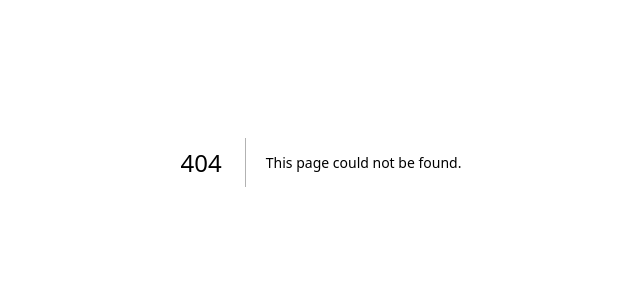
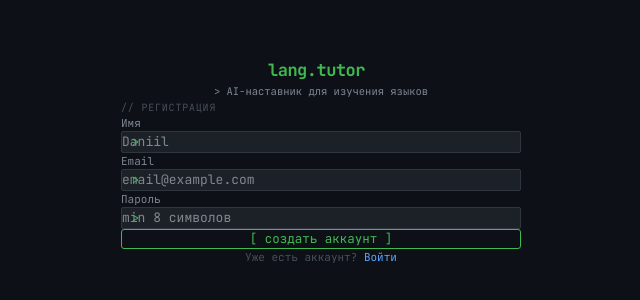
Before and after one commit to VDV001/lexis, a Next.js app in the folder lexis-web/: page /register in a window 1280 px wide. Before the commit this address had no page. Shown: the part 238-538 px from the top of the page, without its empty margins (319-959 px from the left). Built offline with nearby package versions, Linux system fonts and the light colour scheme; no server answers.

Commit message:
feat: auth pages (login + register) with Seldon Vault style

```diff
--- /dev/null
+++ b/lexis-web/app/(auth)/layout.tsx
@@ -0,0 +1,22 @@
+export default function AuthLayout({
+  children,
+}: {
+  children: React.ReactNode;
+}) {
+  return (
+    <div className="flex h-screen items-center justify-center">
+      <div className="w-full max-w-[400px] px-4">
+        <div className="mb-8 text-center">
+          <h1 className="text-[17px] font-bold text-[var(--green)] tracking-[-0.5px]">
+            lang.tutor
+            <span className="inline-block w-[9px] h-[16px] bg-[var(--green)] ml-[2px] align-middle animate-blink" />
+          </h1>
+          <p className="text-[10.5px] text-[var(--text2)] mt-1">
+            {'>'} AI-наставник для изучения языков
+          </p>
+        </div>
+        {children}
+      </div>
+    </div>
+  );
+}
--- /dev/null
+++ b/lexis-web/app/(auth)/login/page.tsx
@@ -0,0 +1,101 @@
+"use client";
+
+import { useState } from "react";
+import { useRouter } from "next/navigation";
+import Link from "next/link";
+import api, { ApiError } from "@/lib/api";
+import { useSessionStore } from "@/lib/stores/session";
+
+interface AuthResponse {
+  user: { id: string; email: string; display_name: string; avatar_url: string | null };
+  access_token: string;
+  refresh_token: string;
+}
+
+export default function LoginPage() {
+  const router = useRouter();
+  const setAuth = useSessionStore((s) => s.setAuth);
+  const [email, setEmail] = useState("");
+  const [password, setPassword] = useState("");
+  const [error, setError] = useState("");
+  const [loading, setLoading] = useState(false);
+
+  async function handleSubmit(e: React.FormEvent) {
+    e.preventDefault();
+    setError("");
+    setLoading(true);
+    try {
+      const res = await api.post<AuthResponse>("/auth/login", { email, password });
+      setAuth(res.user, res.access_token);
+      router.push("/chat");
+    } catch (err) {
+      if (err instanceof ApiError) {
+        setError(err.detail);
+      } else {
+        setError("Ошибка соединения");
+      }
+    } finally {
+      setLoading(false);
+    }
+  }
+
+  return (
+    <form onSubmit={handleSubmit}>
+      <div className="text-[10px] text-[var(--text3)] uppercase tracking-[0.8px] mb-3">
+        {'// '}Вход
+      </div>
+
+      {error && (
+        <div className="mb-4 p-3 text-[12px] text-[var(--red)] bg-[rgba(248,81,73,0.06)] border border-[rgba(248,81,73,0.2)] rounded-[3px]">
+          {error}
+        </div>
+      )}
+
+      <div className="mb-3">
+        <label className="block text-[11px] text-[var(--text2)] mb-1">Email</label>
+        <div className="relative">
+          <span className="absolute left-[11px] top-1/2 -translate-y-1/2 text-[var(--green)] text-[12px]">{'>'}</span>
+          <input
+            type="email"
+            value={email}
+            onChange={(e) => setEmail(e.target.value)}
+            required
+            className="w-full bg-[var(--bg3)] border border-[var(--border)] rounded-[2px] py-[9px] px-[12px] pl-[24px] text-[13px] text-[var(--text)] outline-none focus:border-[var(--border2)] font-[family-name:var(--font-mono)]"
+            placeholder="email@example.com"
+          />
+        </div>
+      </div>
+
+      <div className="mb-4">
+        <label className="block text-[11px] text-[var(--text2)] mb-1">Пароль</label>
+        <div className="relative">
+          <span className="absolute left-[11px] top-1/2 -translate-y-1/2 text-[var(--green)] text-[12px]">{'>'}</span>
+          <input
+            type="password"
+            value={password}
+            onChange={(e) => setPassword(e.target.value)}
+            required
+            minLength={8}
+            className="w-full bg-[var(--bg3)] border border-[var(--border)] rounded-[2px] py-[9px] px-[12px] pl-[24px] text-[13px] text-[var(--text)] outline-none focus:border-[var(--border2)] font-[family-name:var(--font-mono)]"
+            placeholder="••••••••"
+          />
+        </div>
+      </div>
+
+      <button
+        type="submit"
+        disabled={loading}
+        className="w-full py-[10px] bg-transparent border border-[var(--green)] rounded-[3px] text-[12.5px] text-[var(--green)] cursor-pointer transition-all hover:bg-[rgba(63,185,80,0.08)] disabled:opacity-30 disabled:cursor-not-allowed font-[family-name:var(--font-mono)]"
+      >
+        {loading ? "..." : "[ войти ]"}
+      </button>
+
+      <p className="mt-4 text-center text-[11px] text-[var(--text3)]">
+        Нет аккаунта?{" "}
+        <Link href="/register" className="text-[var(--cyan)] hover:underline">
+          Регистрация
+        </Link>
+      </p>
+    </form>
+  );
+}
--- /dev/null
+++ b/lexis-web/app/(auth)/register/page.tsx
@@ -0,0 +1,123 @@
+"use client";
+
+import { useState } from "react";
+import { useRouter } from "next/navigation";
+import Link from "next/link";
+import api, { ApiError } from "@/lib/api";
+import { useSessionStore } from "@/lib/stores/session";
+
+interface AuthResponse {
+  user: { id: string; email: string; display_name: string; avatar_url: string | null };
+  access_token: string;
+  refresh_token: string;
+}
+
+export default function RegisterPage() {
+  const router = useRouter();
+  const setAuth = useSessionStore((s) => s.setAuth);
+  const [displayName, setDisplayName] = useState("");
+  const [email, setEmail] = useState("");
+  const [password, setPassword] = useState("");
+  const [error, setError] = useState("");
+  const [loading, setLoading] = useState(false);
+
+  async function handleSubmit(e: React.FormEvent) {
+    e.preventDefault();
+    setError("");
+    setLoading(true);
+    try {
+      const res = await api.post<AuthResponse>("/auth/register", {
+        email,
+        password,
+        display_name: displayName,
+      });
+      setAuth(res.user, res.access_token);
+      router.push("/chat");
+    } catch (err) {
+      if (err instanceof ApiError) {
+        setError(err.detail);
+      } else {
+        setError("Ошибка соединения");
+      }
+    } finally {
+      setLoading(false);
+    }
+  }
+
+  return (
+    <form onSubmit={handleSubmit}>
+      <div className="text-[10px] text-[var(--text3)] uppercase tracking-[0.8px] mb-3">
+        {'// '}Регистрация
+      </div>
+
+      {error && (
+        <div className="mb-4 p-3 text-[12px] text-[var(--red)] bg-[rgba(248,81,73,0.06)] border border-[rgba(248,81,73,0.2)] rounded-[3px]">
+          {error}
+        </div>
+      )}
+
+      <div className="mb-3">
+        <label className="block text-[11px] text-[var(--text2)] mb-1">Имя</label>
+        <div className="relative">
+          <span className="absolute left-[11px] top-1/2 -translate-y-1/2 text-[var(--green)] text-[12px]">{'>'}</span>
+          <input
+            type="text"
+            value={displayName}
+            onChange={(e) => setDisplayName(e.target.value)}
+            required
+            minLength={2}
+            maxLength={100}
+            className="w-full bg-[var(--bg3)] border border-[var(--border)] rounded-[2px] py-[9px] px-[12px] pl-[24px] text-[13px] text-[var(--text)] outline-none focus:border-[var(--border2)] font-[family-name:var(--font-mono)]"
+            placeholder="Daniil"
+          />
+        </div>
+      </div>
+
+      <div className="mb-3">
+        <label className="block text-[11px] text-[var(--text2)] mb-1">Email</label>
+        <div className="relative">
+          <span className="absolute left-[11px] top-1/2 -translate-y-1/2 text-[var(--green)] text-[12px]">{'>'}</span>
+          <input
+            type="email"
+            value={email}
+            onChange={(e) => setEmail(e.target.value)}
+            required
+            className="w-full bg-[var(--bg3)] border border-[var(--border)] rounded-[2px] py-[9px] px-[12px] pl-[24px] text-[13px] text-[var(--text)] outline-none focus:border-[var(--border2)] font-[family-name:var(--font-mono)]"
+            placeholder="email@example.com"
+          />
+        </div>
+      </div>
+
+      <div className="mb-4">
+        <label className="block text-[11px] text-[var(--text2)] mb-1">Пароль</label>
+        <div className="relative">
+          <span className="absolute left-[11px] top-1/2 -translate-y-1/2 text-[var(--green)] text-[12px]">{'>'}</span>
+          <input
+            type="password"
+            value={password}
+            onChange={(e) => setPassword(e.target.value)}
+            required
+            minLength={8}
+            className="w-full bg-[var(--bg3)] border border-[var(--border)] rounded-[2px] py-[9px] px-[12px] pl-[24px] text-[13px] text-[var(--text)] outline-none focus:border-[var(--border2)] font-[family-name:var(--font-mono)]"
+            placeholder="min 8 символов"
+          />
+        </div>
+      </div>
+
+      <button
+        type="submit"
+        disabled={loading}
+        className="w-full py-[10px] bg-transparent border border-[var(--green)] rounded-[3px] text-[12.5px] text-[var(--green)] cursor-pointer transition-all hover:bg-[rgba(63,185,80,0.08)] disabled:opacity-30 disabled:cursor-not-allowed font-[family-name:var(--font-mono)]"
+      >
+        {loading ? "..." : "[ создать аккаунт ]"}
+      </button>
+
+      <p className="mt-4 text-center text-[11px] text-[var(--text3)]">
+        Уже есть аккаунт?{" "}
+        <Link href="/login" className="text-[var(--cyan)] hover:underline">
+          Войти
+        </Link>
+      </p>
+    </form>
+  );
+}
```
Also changed, not shown: 2 other files (tests, documents, lock files or other folders).
